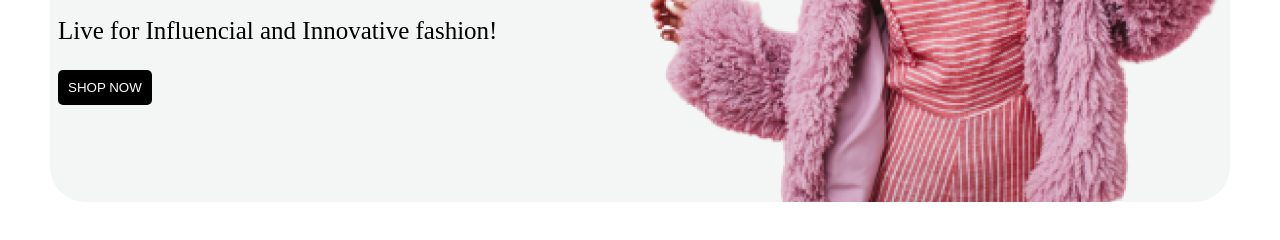
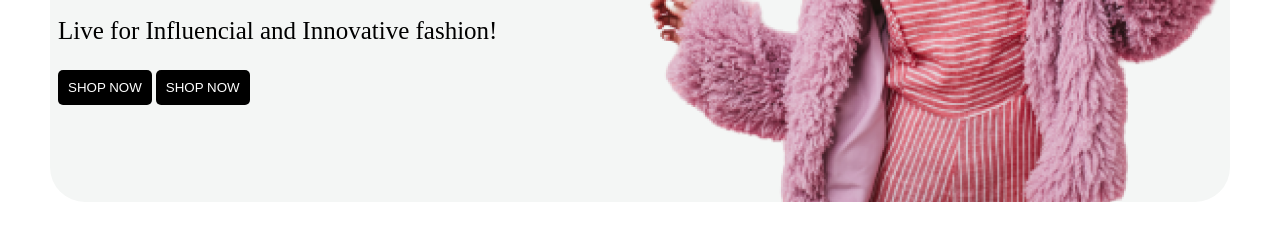
Before and after one commit to Hardebayour/shopping_site, a plain HTML site: page index.html in a window 1280 px wide. Shown: the part 482-722 px from the top of the page. Drawn offline with Linux system fonts and the light colour scheme.

Commit message:
button change

```diff
--- a/index.html
+++ b/index.html
@@ -33,6 +33,7 @@
 
           <div>
             <button>SHOP NOW</button>
+            <button>SHOP NOW</button>
           </div>
         </div>
         <div class="heroImgContainer">
```
